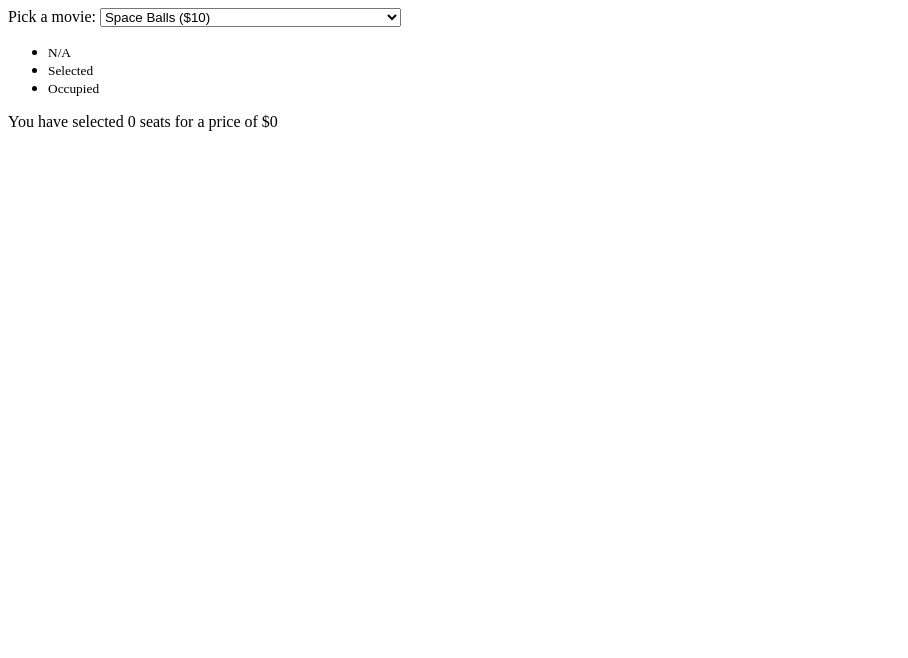
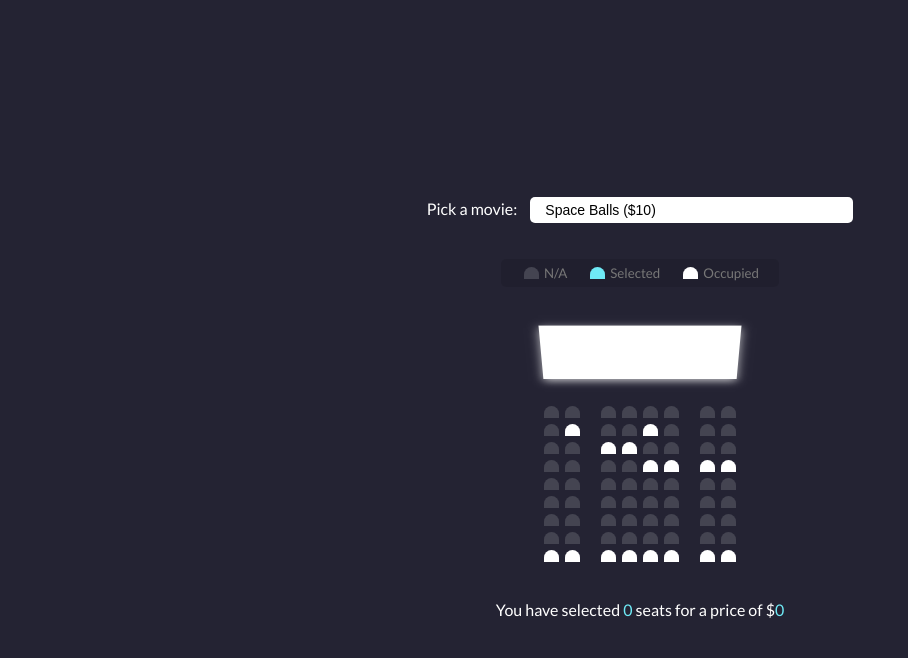
Before and after one commit to silasgroskreutz/vanillaJSProjects, a plain HTML site: page movie_seat_booking/index.html in a window 1280 px wide. Shown: the whole page, without its empty margins (0-908 px from the left). Drawn offline with Linux system fonts and the light colour scheme.

Commit message:
Completed CSS. Fixed an unclosed div tag in HTML.

```diff
--- a/movie_seat_booking/index.html
+++ b/movie_seat_booking/index.html
@@ -33,7 +33,7 @@
     </ul>
 
     <div class="container">
-      <div class="screen">
+      <div class="screen"></div>
       <div class="row">
         <div class="seat"></div>
         <div class="seat"></div>
@@ -125,7 +125,6 @@
         <div class="seat occupied"></div>
       </div>
     </div>
-    </div>
 
     <p class="text">
       You have selected <span class="count">0</span> seats for a price of $<span
--- a/movie_seat_booking/style.css
+++ b/movie_seat_booking/style.css
@@ -0,0 +1,115 @@
+@import url('https://fonts.googleapis.com/css?family=Lato&display=swap');
+
+* {
+  box-sizing: border-box;
+}
+
+body {
+  background-color: #242333;
+  color: #fff;
+  display: flex;
+  flex-direction: column;
+  align-items: center;
+  justify-content: center;
+  height: 100vh;
+  font-family: 'Lato', 'sans-serif';
+  margin: 0;
+}
+
+.movie-container {
+  margin: 20px 0;
+}
+
+.movie-container select {
+  background-color: #fff;
+  border: 0;
+  border-radius: 5px;
+  font-size: 14px;
+  margin-left: 10px;
+  padding: 5px 15px 5px 15px;
+  -moz-appearance: none;
+  -webkit-appearance: none;
+  appearance: none;
+}
+
+.container {
+  perspective: 1000px;
+  margin-bottom: 30px;
+}
+
+.seat {
+  background-color: #444451;
+  height: 12px;
+  width: 15px;
+  margin: 3px;
+  border-top-left-radius: 10px;
+  border-top-right-radius: 10px;
+}
+
+.seat.selected {
+  background-color: #6feaf6;
+}
+
+.seat.occupied {
+  background-color: #fff;
+}
+
+.seat:nth-of-type(2) {
+  margin-right: 18px;
+}
+
+.seat:nth-last-of-type(2) {
+  margin-left: 18px;
+}
+
+.seat:not(.occupied):hover {
+  cursor: pointer;
+  transform: scale(1.2);
+}
+
+.showcase .seat:not(.occupied):hover {
+  cursor: default;
+  transform: scale(1);
+}
+
+.showcase {
+  background: rgba(0, 0, 0, 0.1);
+  padding: 5px 10px;
+  border-radius: 5px;
+  color: #777;
+  list-style-type: none;
+  display: flex;
+  justify-content: space-between;
+}
+
+.showcase li {
+  display: flex;
+  align-items: center;
+  justify-content: center;
+  margin: 0 10px;
+}
+
+.showcase li small {
+  margin-left: 2px;
+}
+
+.row {
+  display: flex;
+}
+
+.screen {
+  background-color: #fff;
+  height: 70px;
+  width: 100%;
+  margin: 15px 0;
+  transform: rotateX(-45deg);
+  box-shadow: 0 3px 10px rgba(255, 255, 255, 0.7);
+}
+
+p.text {
+  margin: 5px 0;
+}
+
+p.text span {
+  color: #6feaf6;
+}
```
Lines whose indentation alone changed are shown as unchanged.
